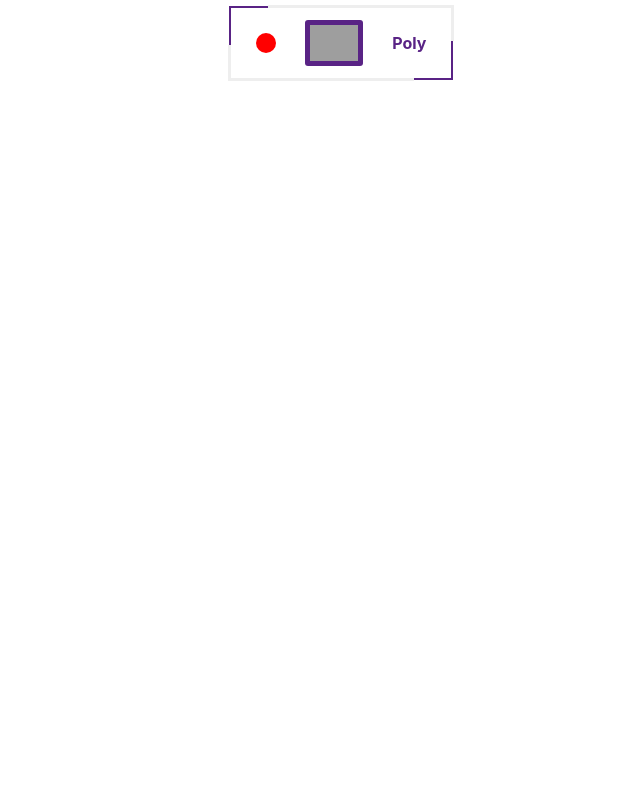
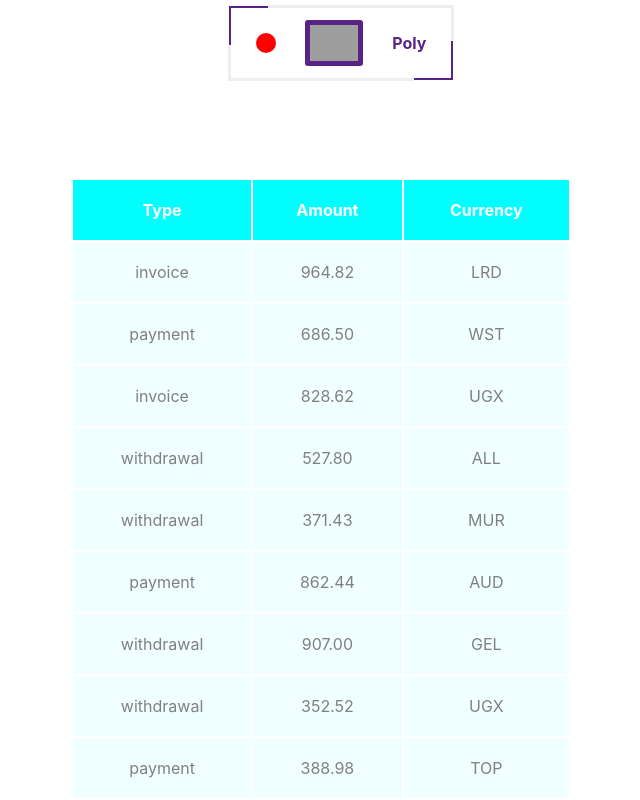
Before and after one commit to RomanBezuhlyi/goit-react-hw-01-components, a React (Create React App) app: page / in a window 1280 px wide. Shown: the part 1180-1980 px from the top of the page, without its empty margins (319-959 px from the left). Before the commit the page ends 1308 px from the top, so only its background shows below. Built offline with nearby package versions, Linux system fonts and the light colour scheme; grey boxes are pictures that could not be loaded.

Commit message:
TransactionHistory

```diff
--- a/src/components/App/App.jsx
+++ b/src/components/App/App.jsx
@@ -6,6 +6,9 @@
 
 import { FriendList } from 'components/FriendList/FriendList';
 import friends from '../../friends.json';
+
+import { TransactionHistory } from 'components/TransactionHistory/TransactionHistory';
+import transactions from '../../transactions.json';
 
 import { Container } from './App.styled';
 import { Section } from './App.styled';
@@ -34,6 +37,10 @@
         <FriendList
           friends={friends} />
       </Section>
+      <Section>
+        <TransactionHistory
+          items={transactions} />
+      </Section>
       </Container>
   );
 };
--- /dev/null
+++ b/src/components/TransactionHistory/TransactionHistory.jsx
@@ -0,0 +1,29 @@
+import PropTypes from 'prop-types';
+import { Table, Thead, Tr, Th, Tbody, Td } from './TransactionHistory.styled';
+
+export const TransactionHistory = ({ items }) => {
+    return <Table>
+        <Thead>
+            <Tr>
+            <Th>Type</Th>
+            <Th>Amount</Th>
+            <Th>Currency</Th>
+            </Tr>
+        </Thead>
+
+        <Tbody>
+    {items.map(item => (
+        <Tr key={item.id}>
+            <Td>{item.type}</Td>
+            <Td>{item.amount}</Td>
+            <Td>{item.currency}</Td>
+            </Tr>
+            ))}
+        </Tbody>
+        </Table>
+        }
+
+
+TransactionHistory.propTypes = {
+    transactions: PropTypes.arrayOf(PropTypes.object.isRequired)
+}
--- /dev/null
+++ b/src/components/TransactionHistory/TransactionHistory.styled.jsx
@@ -0,0 +1,29 @@
+import styled from '@emotion/styled';
+
+export const Table = styled.table`
+    width: 500px;
+    text-align: center;
+    margin: 50px 0;
+`;
+
+export const Thead = styled.thead`
+    background-color: aqua;
+    color: #fff;
+`;
+
+export const Tr = styled.tr`
+
+`;
+
+export const Th = styled.th`
+    padding: 20px;
+`;
+
+export const Tbody = styled.tbody`
+    background-color: azure;
+    color: ${props => props.theme.colors.gray};;
+`;
+
+export const Td = styled.td`
+    padding: 20px;
+`;
--- /dev/null
+++ b/src/transactions.json
@@ -0,0 +1,122 @@
+[
+  {
+    "id": "1e0700a2-5183-4291-85cc-2065a036a683",
+    "type": "invoice",
+    "amount": "964.82",
+    "currency": "LRD"
+  },
+  {
+    "id": "a30f821b-4d25-4ff0-abdd-e340b3f0dd2b",
+    "type": "payment",
+    "amount": "686.50",
+    "currency": "WST"
+  },
+  {
+    "id": "44dca67a-8e5a-4798-bf8e-b15efd4e1abd",
+    "type": "invoice",
+    "amount": "828.62",
+    "currency": "UGX"
+  },
+  {
+    "id": "ea8ed3dc-2b68-4a53-905a-53ecb0adef33",
+    "type": "withdrawal",
+    "amount": "527.80",
+    "currency": "ALL"
+  },
+  {
+    "id": "ea76146a-0b00-4b80-bc02-a8c822176712",
+    "type": "withdrawal",
+    "amount": "371.43",
+    "currency": "MUR"
+  },
+  {
+    "id": "63ca02f9-d637-46b5-9237-f3b24425e029",
+    "type": "payment",
+    "amount": "862.44",
+    "currency": "AUD"
+  },
+  {
+    "id": "ed0263e8-59a5-4bf1-87e0-2bb88e53dc34",
+    "type": "withdrawal",
+    "amount": "907.00",
+    "currency": "GEL"
+  },
+  {
+    "id": "6013bad0-750c-4691-8bc2-d8f2b43969c4",
+    "type": "withdrawal",
+    "amount": "352.52",
+    "currency": "UGX"
+  },
+  {
+    "id": "252c7be4-8b06-4fa7-8d42-61fb835b70d5",
+    "type": "payment",
+    "amount": "388.98",
+    "currency": "TOP"
+  },
+  {
+    "id": "4eaab41b-b967-40ac-82ed-85fc66f646f1",
+    "type": "deposit",
+    "amount": "103.10",
+    "currency": "BWP"
+  },
+  {
+    "id": "9648a350-8469-42d5-8bf3-18090de5fe67",
+    "type": "withdrawal",
+    "amount": "322.32",
+    "currency": "MRO"
+  },
+  {
+    "id": "9c5c25fb-1a95-4b2f-8d1f-4c4426d677cc",
+    "type": "invoice",
+    "amount": "14.79",
+    "currency": "PYG"
+  },
+  {
+    "id": "43ef232c-80e9-4d6f-b48a-b22405620de3",
+    "type": "payment",
+    "amount": "904.86",
+    "currency": "CHF"
+  },
+  {
+    "id": "5161682e-e620-4019-ab0a-24ceb10fbd20",
+    "type": "withdrawal",
+    "amount": "307.08",
+    "currency": "NOK"
+  },
+  {
+    "id": "7b119d71-42e6-4c42-a141-6818b07bb9ff",
+    "type": "invoice",
+    "amount": "275.07",
+    "currency": "AWG"
+  },
+  {
+    "id": "a4f65722-65c4-4c28-b1f4-b8ed988bb205",
+    "type": "deposit",
+    "amount": "213.10",
+    "currency": "STD"
+  },
+  {
+    "id": "c6e5784b-0ca3-48d6-86e5-b5128af5a523",
+    "type": "invoice",
+    "amount": "116.11",
+    "currency": "CUP CUC"
+  },
+  {
+    "id": "c9ebed6a-3a02-4b49-ac0d-0534b51f2bfd",
+    "type": "invoice",
+    "amount": "878.67",
+    "currency": "HKD"
+  },
+  {
+    "id": "a4a98b0e-b22c-438b-9f83-de2df52110c8",
+    "type": "invoice",
+    "amount": "725.03",
+    "currency": "UYU UYI"
+  },
+  {
+    "id": "b39bfa7a-0166-4c47-94d6-87d20590f746",
+    "type": "payment",
+    "amount": "405.45",
+    "currency": "MDL"
+  }
+]
```
